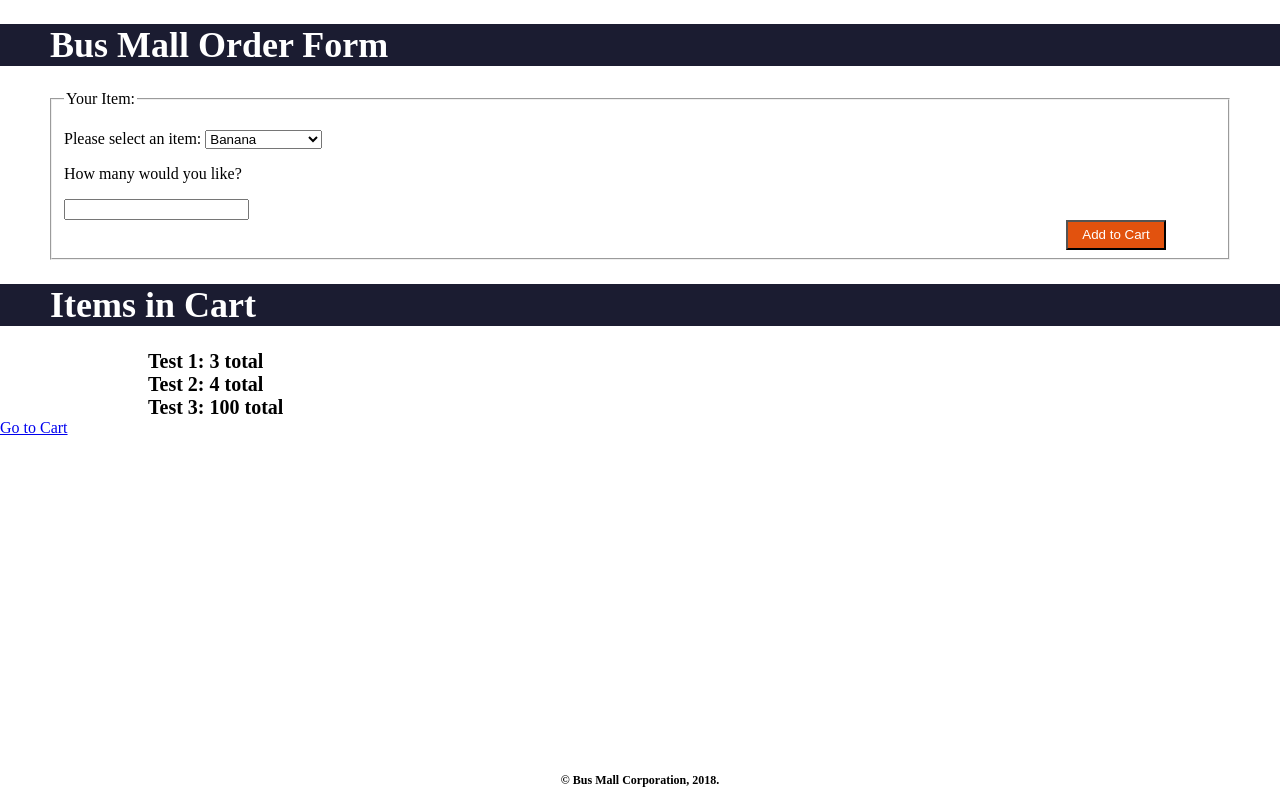
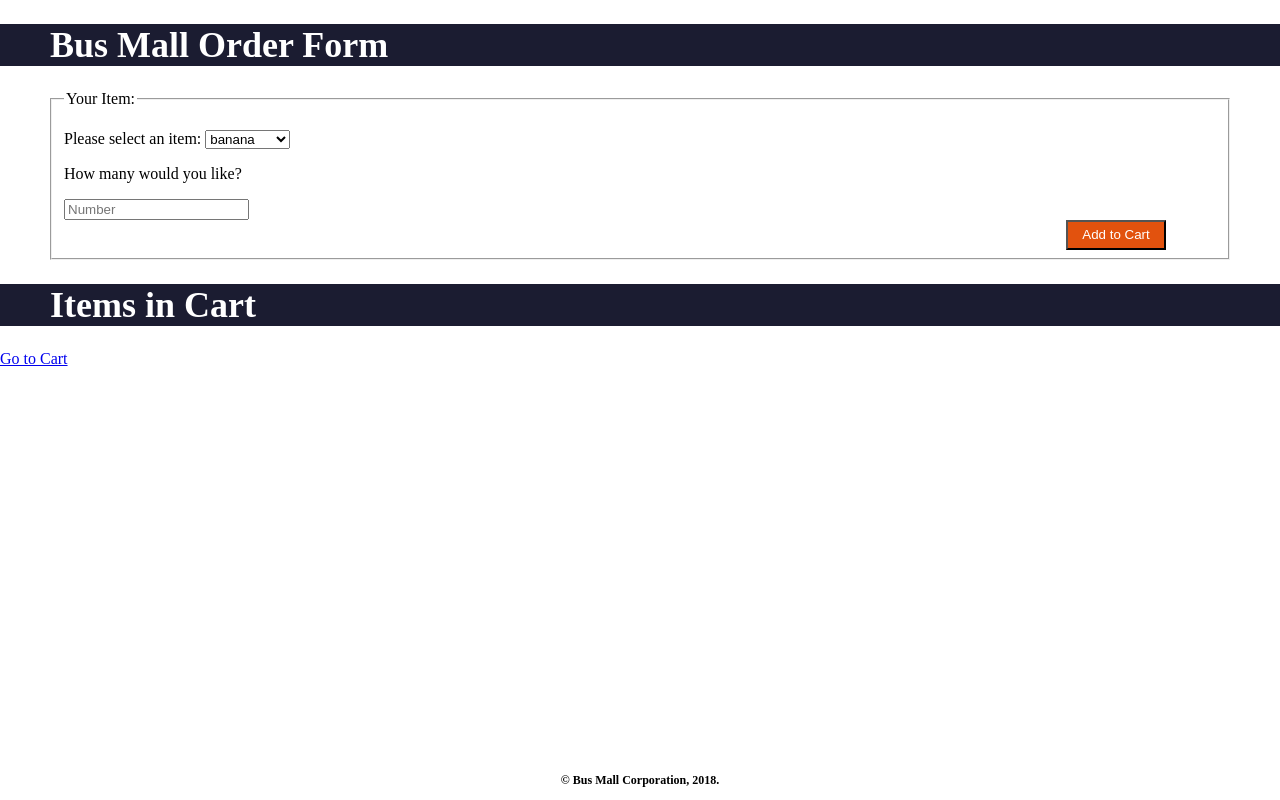
Before and after one commit to Confalone/order-form, a plain HTML site: page index.html in a window 1280 px wide. Drawn offline with Linux system fonts and the light colour scheme.

Commit message:
updated drop down list function and started add function

```diff
--- a/apps.js
+++ b/apps.js
@@ -1,4 +1,7 @@
 'use strict';
+
+var merch = document.getElementById('select-pro');
+var input = document.getElementById('qty');
 
 Product.names = ['banana', 'boots', 'breakfast', 'chair', 'dog-duck', 'dragon', 'goblin', 'iPadStand', 'meatballs', 'pen', 'pet-sweep', 'r2d2', 'sleep', 'unicorn', 'usb', 'water-can', 'wine-glass'];
 
@@ -14,14 +17,22 @@ for(var i = 0; i < Product.names.length; i++) {
   new Product(Product.names[i]);
 }
 
+//make drop down list
 function drop () {
-  var merch = document.getElementById('Product');
-  var optionEl = document.createElement('option');
-  optionEl.appendChild(document.createTextNode(Product.names));
-  merch.appendChild(optionEl);
+  for(var i = 0; i < Product.names.length; i++) {
+    var optionEl = document.createElement('option');
+    optionEl.appendChild(document.createTextNode(Product.names[i]));
+    merch.appendChild(optionEl);
+  }
 }
 drop();
 
-// function addCart (event) {
+//get values from order form
+function add() {
+  var val = merch.value;
+  var num = input.value;
+  console.log(val);
+  console.log(num);
+}
 
-// }
+add();
--- a/index.html
+++ b/index.html
@@ -14,53 +14,28 @@
                 Your Item:
             </legend>
              <p>
-                <label for = "selection">
+                <label for = "Product">
                     Please select an item:
                 </label>
-                    <select name="referrer" id="selection">
-
-                        <option value ="banana.jpg">Banana</option>
-                        <option value ="boots.jpg">Boots</option>
-                        <option value ="breakfast.jpg">Breakfast</option>
-                        <option value ="chair.jpg">Chair</option>
-                        <option value ="dog-duck.jpg">Dog-duck</option>
-                        <option value ="dragon.jpg">Dragon</option>
-                        <option value ="goblin.jpg">Goblin</option>
-                        <option value ="iPadStand.jpg">iPad Stand</option>
-                        <option value ="meatballs.jpg">Meatballs</option>
-                        <option value ="pen.jpg">Pen</option>
-                        <option value ="pet-sweep.jpg">Pet-sweeper</option>
-                        <option value ="r2d2.jpg">R2D2 backpack</option>
-                        <option value ="sleep.jpg">Sleep</option>
-                        <option value ="unicorn.jpg">Unicorn</option>
-                        <option value ="usb.jpg">USB</option>
-                        <option value ="water-can.jpg">Watering can</option>
-                        <option value ="wine-glass.jpg">Wine glass</option>
+                    <select name="referrer" id="select-pro">
+                        <!-- <option value ="">Product</option> -->
                     </select>
             </p>
             <p>
                 <form action="file:///Users/confalones/codefellows/201/order-form/cart.html">
                 <p>How many would you like?</p>
-                <input type: "text" name="Qty:"/>
+                <input type: "text" id= "qty" placeholder="Number"/>
                 </form>
                 <button id ="addCart"> Add to Cart </button>
             </p>
         </fieldset>
-<!--
-        <form addCart="">
-            <select name = "Product">
-                <option value="bag">bag</option>
-                <option value="chair">chair</option>
-            </select>
-            <input type="text" id="qty" placeholder="qty">
-        </form> -->
         </section>
         <div>
             <h1>Items in Cart</h1>
             <ul id = "items">
-                <li>Test 1: 3 total</li>
+                <!-- <li>Test 1: 3 total</li>
                 <li>Test 2: 4 total</li>
-                <li>Test 3: 100 total</li>
+                <li>Test 3: 100 total</li> -->
             </ul>
         </div>
         <a href="cart.html">Go to Cart</a>
```
